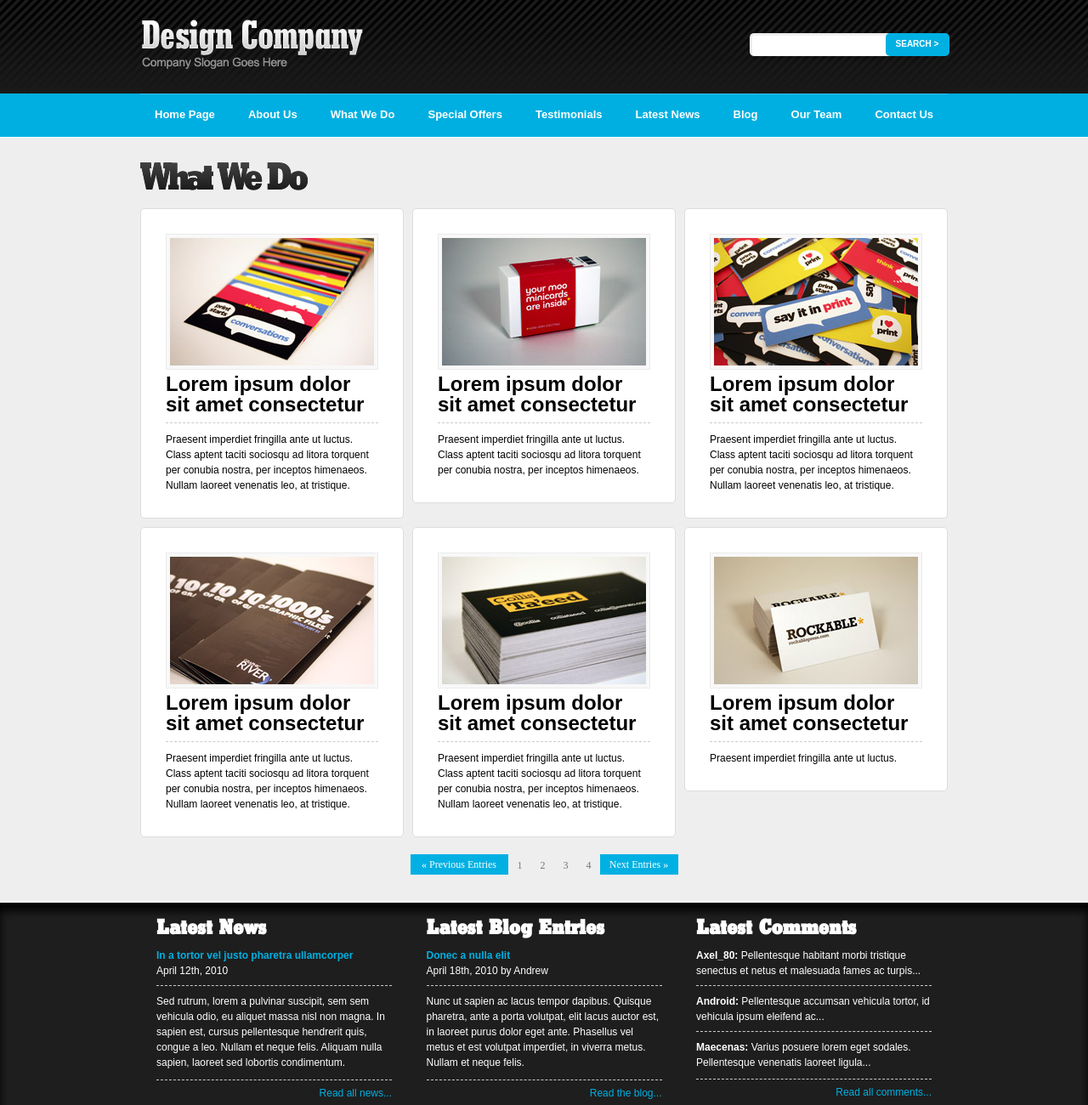
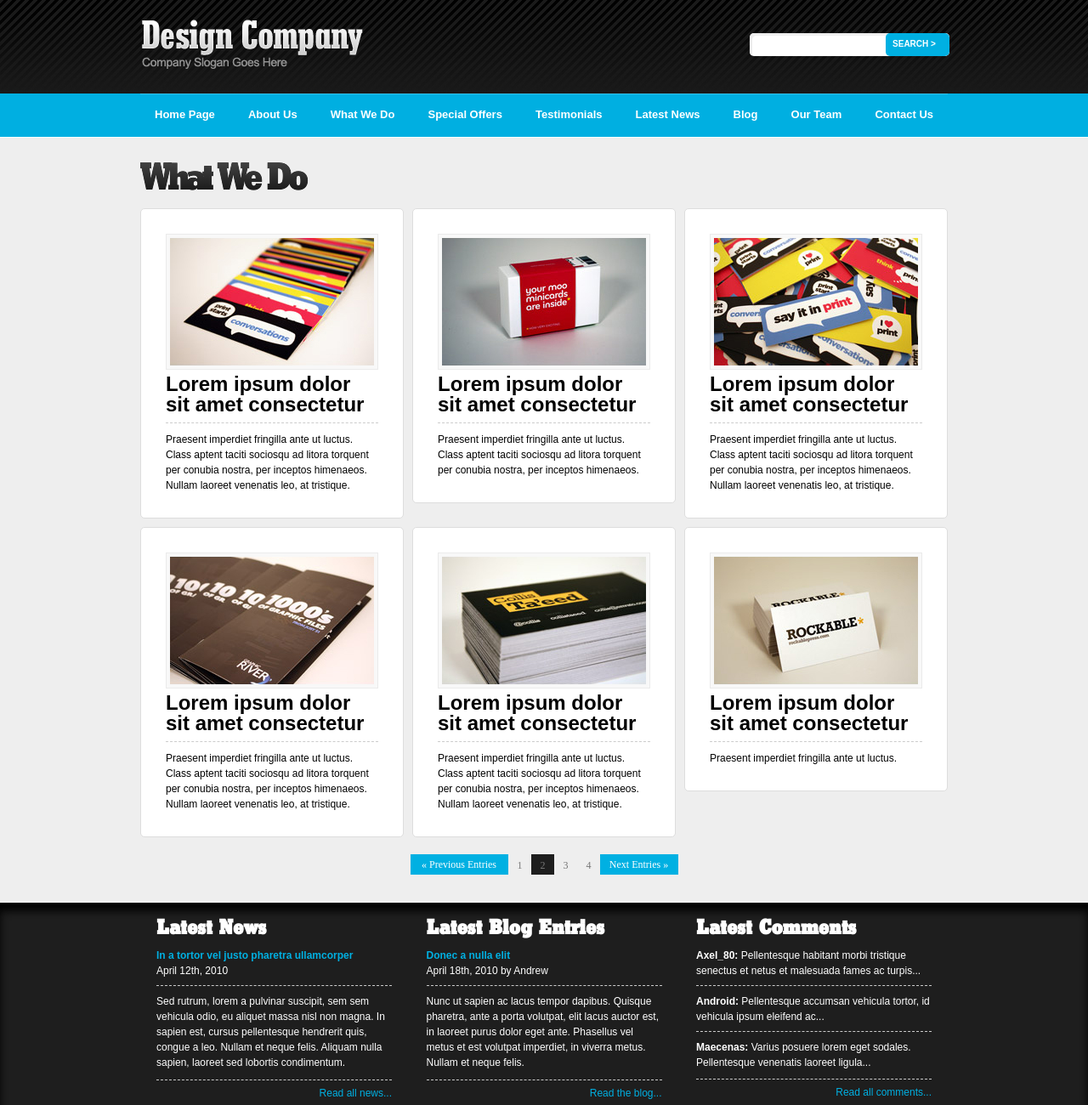
Before and after one commit to ArtemTyzhnenko/ArtemTyzhnenkoSecondPracticeCHI, a plain HTML site: page index.html in a window 1280 px wide. Shown: the top 1300 px of the page at 85% size. Drawn offline with Linux system fonts and the light colour scheme.

Commit message:
Added some changed

```diff
--- a/css/style.scss
+++ b/css/style.scss
@@ -25,27 +25,26 @@ header {
     width: 260px;
     height: 58px;
   }
-  input {
-    width: 175px;
-    height: 27px;
-    border-radius: 5px;
-    border-top: 3px solid #eeeeee;
-    border-left: 3px solid #eeeeee;
-    border-bottom: none;
-    border-right: none;
-    margin-right: 60px;
-  }
 }
 
 .searchForm {
-  display: flex;
-  position: relative;
+  form {
+    width: 235px;
+    height: 27px;
+    background-color: white;
+    border-radius: 5px;
+    overflow: hidden;
+    box-shadow: inset 3px 3px 0 0 #eee;
+    input {
+      width: 160px;
+      height: 27px;
+      background: none;
+      border: none;
+      padding-left: 5px;
+    }
     button {
       width: 75px;
       height: 27px;
-    position: absolute;
-    right: 0;
-    top:0 ;
       background-color: #00b0e2;
       border-radius: 5px;
       border: none;
@@ -55,12 +54,15 @@ header {
       outline: none;
       line-height: 18px;
       font-family: Arial;
+      float: right;
+      padding-right: 13px;
     }
     button:hover {
       cursor: pointer;
     }
     button:active {
       background-color: #0488b6;
+    }
   }
 }
 
@@ -83,7 +85,7 @@ header {
     }
     a:hover {
       background: linear-gradient(to bottom, #1a1a1a, #343434);
-      padding-bottom: 32px;
+      padding: 18px 17px 32px 17px;
       border-bottom-right-radius: 5px;
       border-bottom-left-radius: 5px;
       margin-top: -1px;
@@ -97,7 +99,7 @@ header {
 
 //MAIN BEGIN
 .mainContentWrapper {
-  background-color: #eee  ;
+  background-color: #eee;
   border-top: 1px solid #fff;
 }
 
@@ -207,6 +209,10 @@ header {
         padding: 7px 10px 5px 11px;
         color: #777777;
       }
+      .active{
+        background-color: #1e1e1e;
+        cursor: default;
+      }
       a:hover {
         background-color: #1e1e1e;
         color: #fff;
@@ -214,8 +220,6 @@ header {
     }
   }
 }
-
-
 
 .blog {
   padding-top: 5px;
@@ -300,10 +304,10 @@ header {
     line-height: 18px;
   }
 }
+
 //MAIN END
 
 //FOOTER BEGIN
-
 
 .contacts {
   padding-top: 25px;
--- a/index.html
+++ b/index.html
@@ -113,7 +113,7 @@
                 </a>
                 <ul>
                     <li><a href="#">1</a></li>
-                    <li><a href="#">2</a></li>
+                    <li><a href="#" class="active">2</a></li>
                     <li><a href="#">3</a></li>
                     <li><a href="#">4</a></li>
                 </ul>
```
Also changed, not shown: css/style.css, 1 other file. Lines whose indentation alone changed are shown as unchanged.
